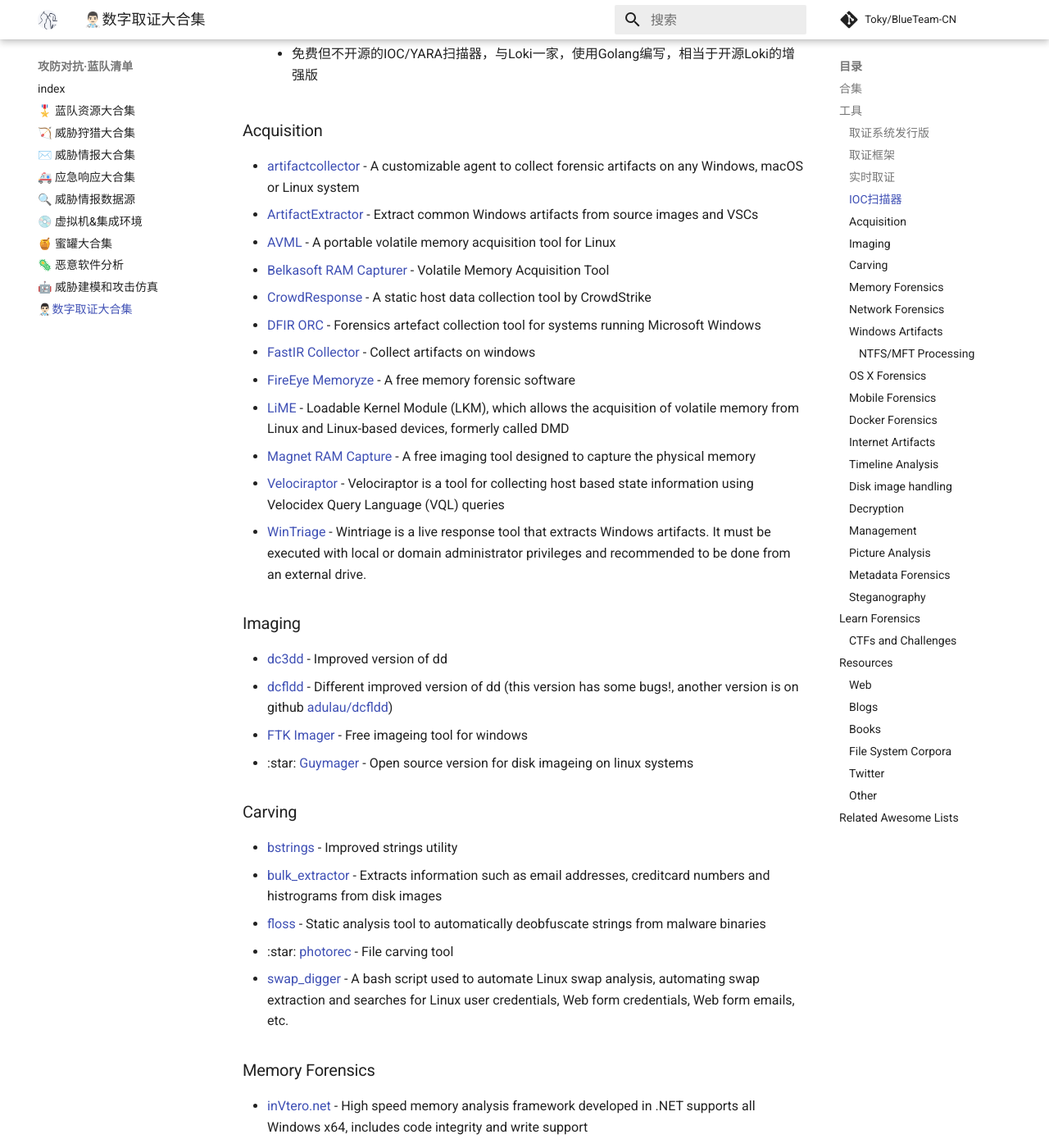
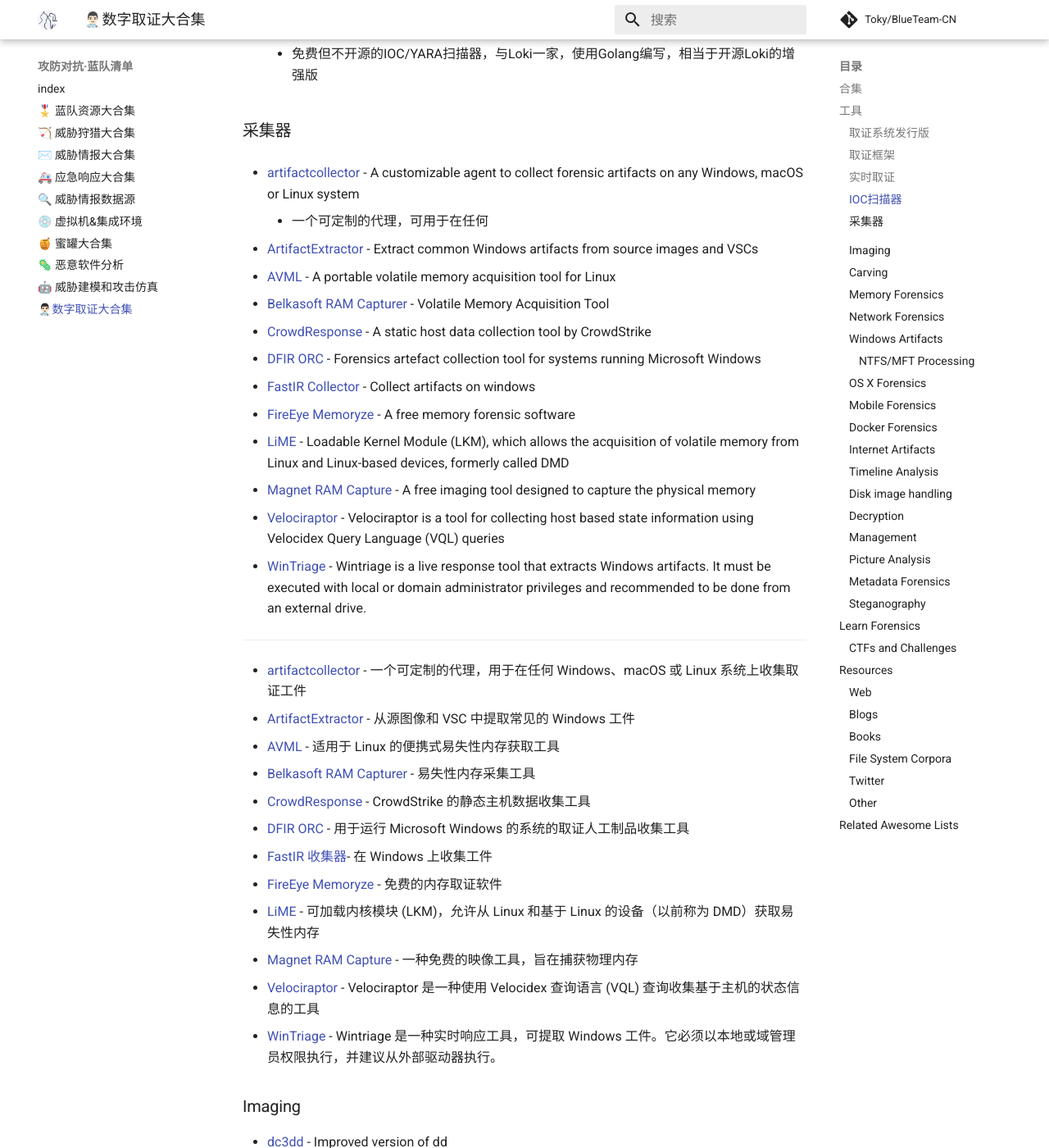
Before and after one commit to satan1a/awesome-cybersecurity-blueteam-cn, an MkDocs documentation site: the page built from docs/0xA_digital_forensics.md, in a window 1280 px wide and 1400 px high, scrolled down 3958 px. Shown: the whole window at 82% size. Built offline with MkDocs 1.6.1 and Material for MkDocs 9.7.7, drawn with Linux system fonts in a browser that asks for light colours; comment, search, counter and statistics services are not loaded.

Commit message:
Update 0xA_digital_forensics.md

```diff
--- a/docs/0xA_digital_forensics.md
+++ b/docs/0xA_digital_forensics.md
@@ -123,9 +123,11 @@
 - [THOR Lite](https://www.nextron-systems.com/thor-lite/)
     - 免费但不开源的IOC/YARA扫描器，与Loki一家，使用Golang编写，相当于开源Loki的增强版
 
-### Acquisition
+### 采集器
 
 - [artifactcollector](https://github.com/forensicanalysis/artifactcollector) - A customizable agent to collect forensic artifacts on any Windows, macOS or Linux system
+    - 一个可定制的代理，可用于在任何
+
 - [ArtifactExtractor](https://github.com/Silv3rHorn/ArtifactExtractor) - Extract common Windows artifacts from source images and VSCs
 - [AVML](https://github.com/microsoft/avml) - A portable volatile memory acquisition tool for Linux
 - [Belkasoft RAM Capturer](https://belkasoft.com/ram-capturer) - Volatile Memory Acquisition Tool
@@ -137,6 +139,23 @@
 - [Magnet RAM Capture](https://www.magnetforensics.com/resources/magnet-ram-capture/) - A free imaging tool designed to capture the physical memory
 - [Velociraptor](https://github.com/Velocidex/velociraptor) - Velociraptor is a tool for collecting host based state information using Velocidex Query Language (VQL) queries
 - [WinTriage](https://www.securizame.com/wintriage-the-triage-tool-for-windows-dfirers/) - Wintriage is a live response tool that extracts Windows artifacts. It must be executed with local or domain administrator privileges and recommended to be done from an external drive.
+
+---
+
+-   [artifactcollector](https://github.com/forensicanalysis/artifactcollector) - 一个可定制的代理，用于在任何 Windows、macOS 或 Linux 系统上收集取证工件
+-   [ArtifactExtractor](https://github.com/Silv3rHorn/ArtifactExtractor) - 从源图像和 VSC 中提取常见的 Windows 工件
+-   [AVML](https://github.com/microsoft/avml) - 适用于 Linux 的便携式易失性内存获取工具
+-   [Belkasoft RAM Capturer](https://belkasoft.com/ram-capturer) - 易失性内存采集工具
+-   [CrowdResponse](https://www.crowdstrike.com/resources/community-tools/crowdresponse/) - CrowdStrike 的静态主机数据收集工具
+-   [DFIR ORC](https://dfir-orc.github.io/) - 用于运行 Microsoft Windows 的系统的取证人工制品收集工具
+-   [FastIR 收集器](https://github.com/SekoiaLab/Fastir_Collector)- 在 Windows 上收集工件
+-   [FireEye Memoryze](https://www.fireeye.com/services/freeware/memoryze.html) - 免费的内存取证软件
+-   [LiME](https://github.com/504ensicsLabs/LiME) - 可加载内核模块 (LKM)，允许从 Linux 和基于 Linux 的设备（以前称为 DMD）获取易失性内存
+-   [Magnet RAM Capture](https://www.magnetforensics.com/resources/magnet-ram-capture/) - 一种免费的映像工具，旨在捕获物理内存
+-   [Velociraptor](https://github.com/Velocidex/velociraptor) - Velociraptor 是一种使用 Velocidex 查询语言 (VQL) 查询收集基于主机的状态信息的工具
+-   [WinTriage](https://www.securizame.com/wintriage-the-triage-tool-for-windows-dfirers/) - Wintriage 是一种实时响应工具，可提取 Windows 工件。它必须以本地或域管理员权限执行，并建议从外部驱动器执行。
+
+###
 
 ### Imaging
 
```
